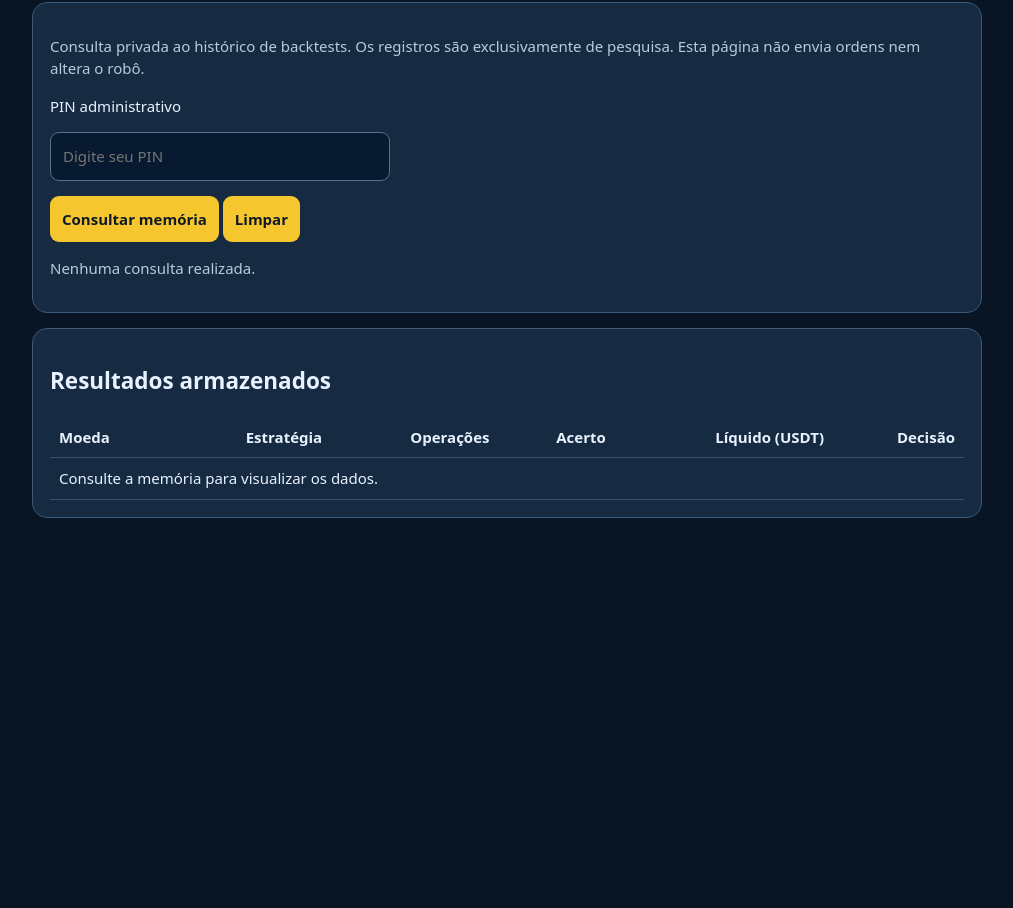
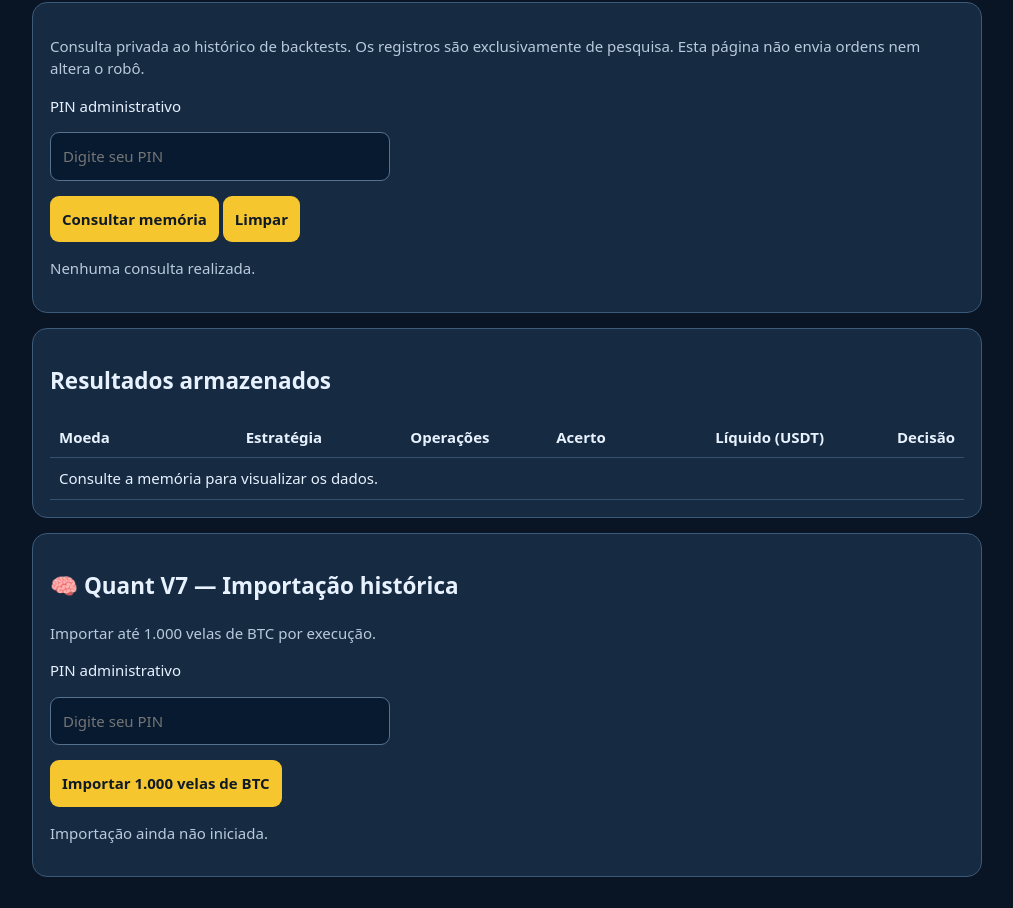
Before and after one commit to gustavomulling85-bot/quant, a website: page quant-memoria.html in a window 1280 px wide. Shown: the part 122-1030 px from the top of the page, without its empty margins (133-1146 px from the left). Before the commit the page ends 800 px from the top, so only its background shows below. Drawn offline with Linux system fonts and the light colour scheme.

Commit message:
Update quant-memoria.html

```diff
--- a/quant-memoria.html
+++ b/quant-memoria.html
@@ -62,6 +62,23 @@ a{color:#bddaff}
 </table>
 </div>
 </section>
+
+<section class="panel">
+  <h2>🧠 Quant V7 — Importação histórica</h2>
+  <p>Importar até 1.000 velas de BTC por execução.</p>
+  <label for="v7pin">PIN administrativo</label>
+  <p>
+    <input type="password" id="v7pin"
+      autocomplete="off" placeholder="Digite seu PIN">
+  </p>
+  <button id="v7import" type="button">
+    Importar 1.000 velas de BTC
+  </button>
+  <p id="v7status" role="status">
+    Importação ainda não iniciada.
+  </p>
+</section>
+
 </main>
 
 <script>
```
